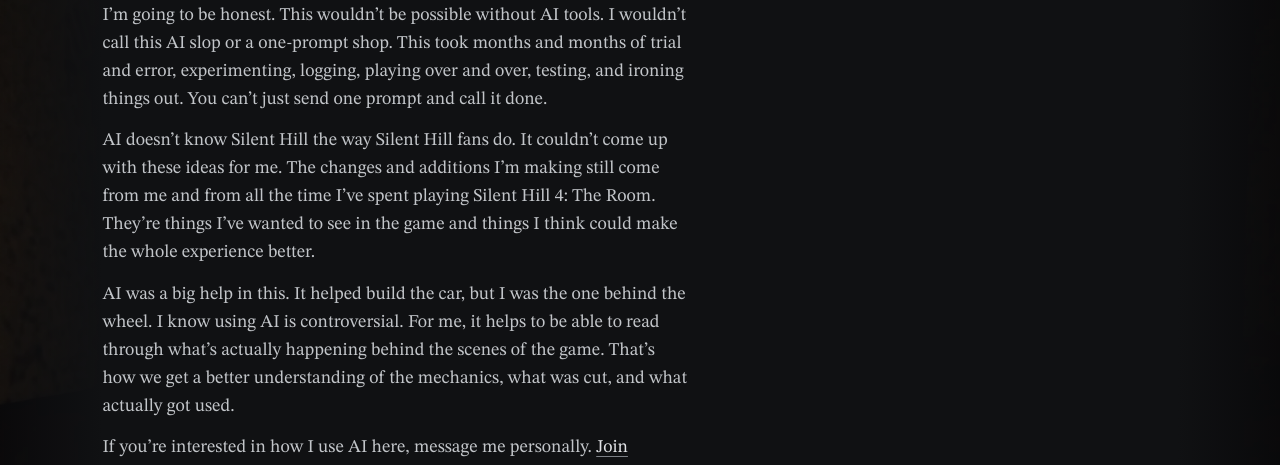
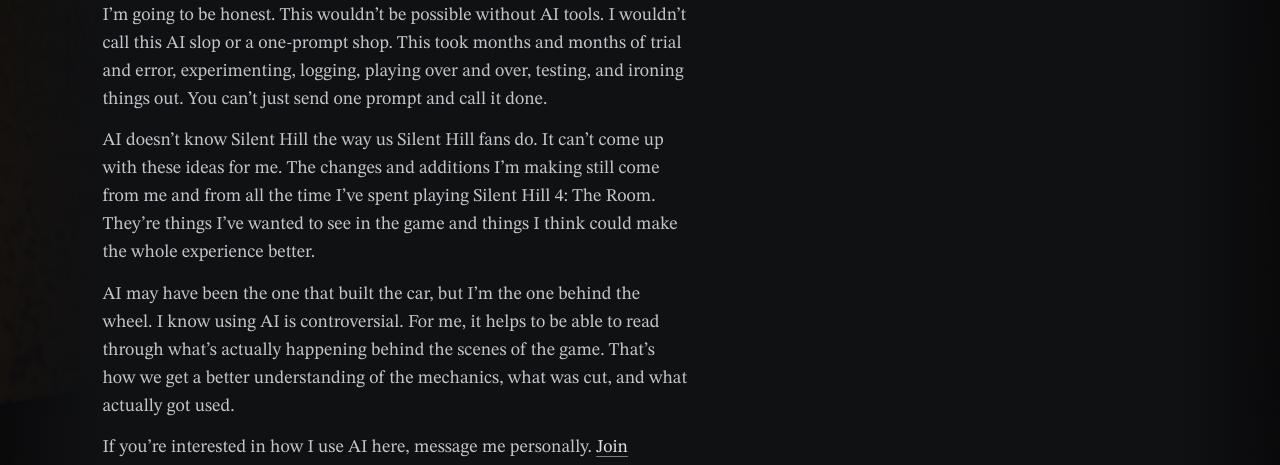
Before and after one commit to Wh3at1y/sh4se-website, a plain HTML site: page about.html in a window 1280 px wide. Shown: the part 2480-2945 px from the top of the page. Drawn offline with Linux system fonts and the light colour scheme.

Commit message:
Update AI note in the creator voice

```diff
--- a/about.html
+++ b/about.html
@@ -73,8 +73,8 @@
   </section>
   <section class="ai-note" id="how-i-used-ai"><h2>How I used AI</h2>
     <p>I’m going to be honest. This wouldn’t be possible without AI tools. I wouldn’t call this AI slop or a one-prompt shop. This took months and months of trial and error, experimenting, logging, playing over and over, testing, and ironing things out. You can’t just send one prompt and call it done.</p>
-    <p>AI doesn’t know Silent Hill the way Silent Hill fans do. It couldn’t come up with these ideas for me. The changes and additions I’m making still come from me and from all the time I’ve spent playing Silent Hill 4: The Room. They’re things I’ve wanted to see in the game and things I think could make the whole experience better.</p>
-    <p>AI was a big help in this. It helped build the car, but I was the one behind the wheel. I know using AI is controversial. For me, it helps to be able to read through what’s actually happening behind the scenes of the game. That’s how we get a better understanding of the mechanics, what was cut, and what actually got used.</p>
+    <p>AI doesn’t know Silent Hill the way us Silent Hill fans do. It can’t come up with these ideas for me. The changes and additions I’m making still come from me and from all the time I’ve spent playing Silent Hill 4: The Room. They’re things I’ve wanted to see in the game and things I think could make the whole experience better.</p>
+    <p>AI may have been the one that built the car, but I’m the one behind the wheel. I know using AI is controversial. For me, it helps to be able to read through what’s actually happening behind the scenes of the game. That’s how we get a better understanding of the mechanics, what was cut, and what actually got used.</p>
     <p>If you’re interested in how I use AI here, message me personally. <a href="https://discord.gg/ubzuQQMsM7" target="_blank" rel="noopener">Join Discord</a> and we can chat about it.</p>
   </section>
   <div class="community">
```
